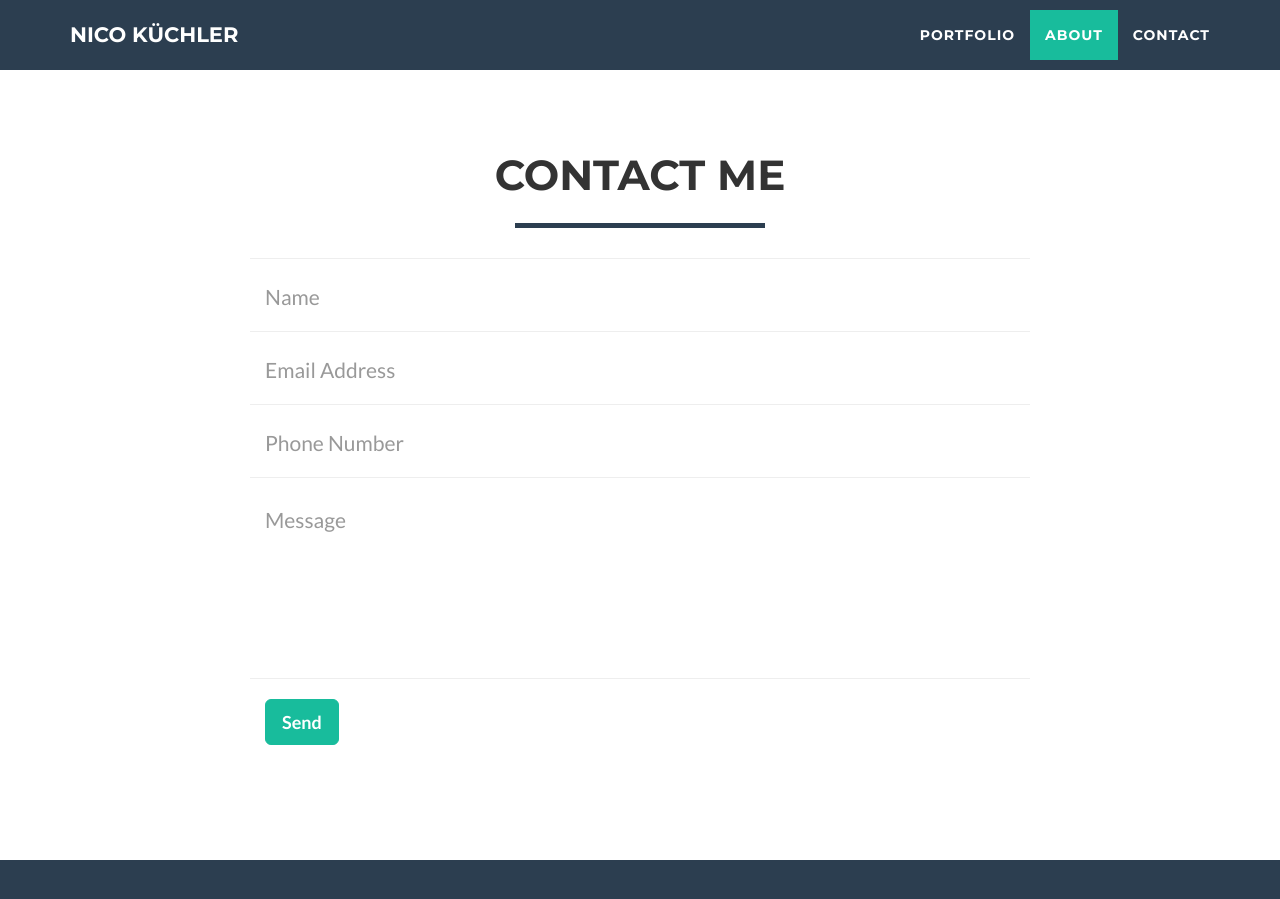
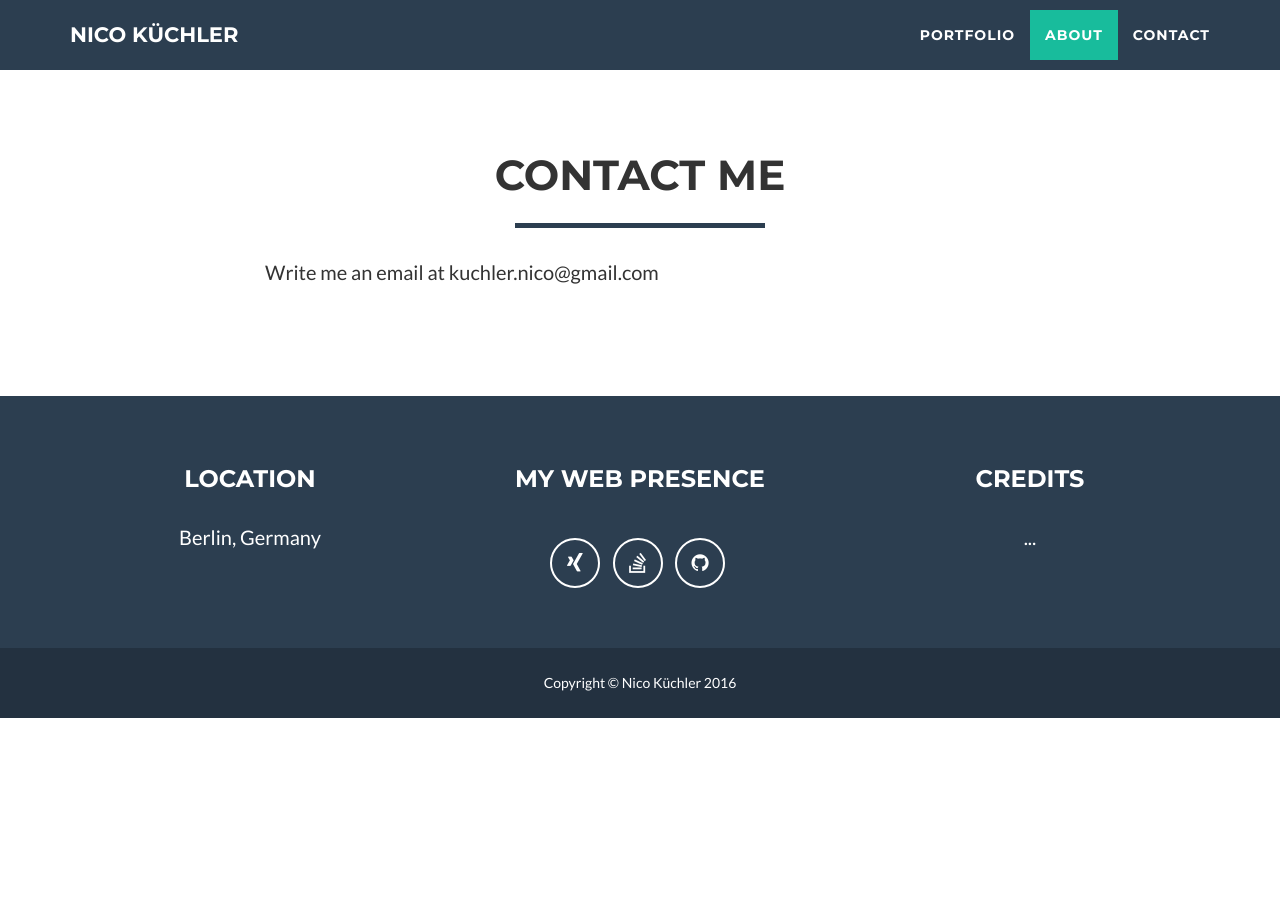
Before and after one commit to nenick/nenick, a Jekyll site: the page built from index.html, in a window 1280 px wide and 900 px high, scrolled down 2219 px. Built offline with Jekyll 4.4.1, drawn with Linux system fonts in a browser that asks for light colours; nearby versions of some CDN libraries; after the commit the page ends 2937 px from its top, so only the background shows below that.

Commit message:
disabled contact form until found solution for github to send mails

```diff
--- a/_includes/contact.html
+++ b/_includes/contact.html
@@ -9,9 +9,10 @@
         </div>
         <div class="row">
             <div class="col-lg-8 col-lg-offset-2">
+                <p>Write me an email at kuchler.nico@gmail.com</p>
                 <!-- To configure the contact form email address, go to mail/contact_me.php and update the email address in the PHP file on line 19. -->
                 <!-- The form should work on most web servers, but if the form is not working you may need to configure your web server differently. -->
-                <form name="sentMessage" id="contactForm" novalidate>
+                <!--form name="sentMessage" id="contactForm" novalidate>
                     <div class="row control-group">
                         <div class="form-group col-xs-12 floating-label-form-group controls">
                             <label>Name</label>
@@ -55,7 +56,7 @@
                             <button type="submit" class="btn btn-success btn-lg">Send</button>
                         </div>
                     </div>
-                </form>
+                </form-->
             </div>
         </div>
     </div>
```
